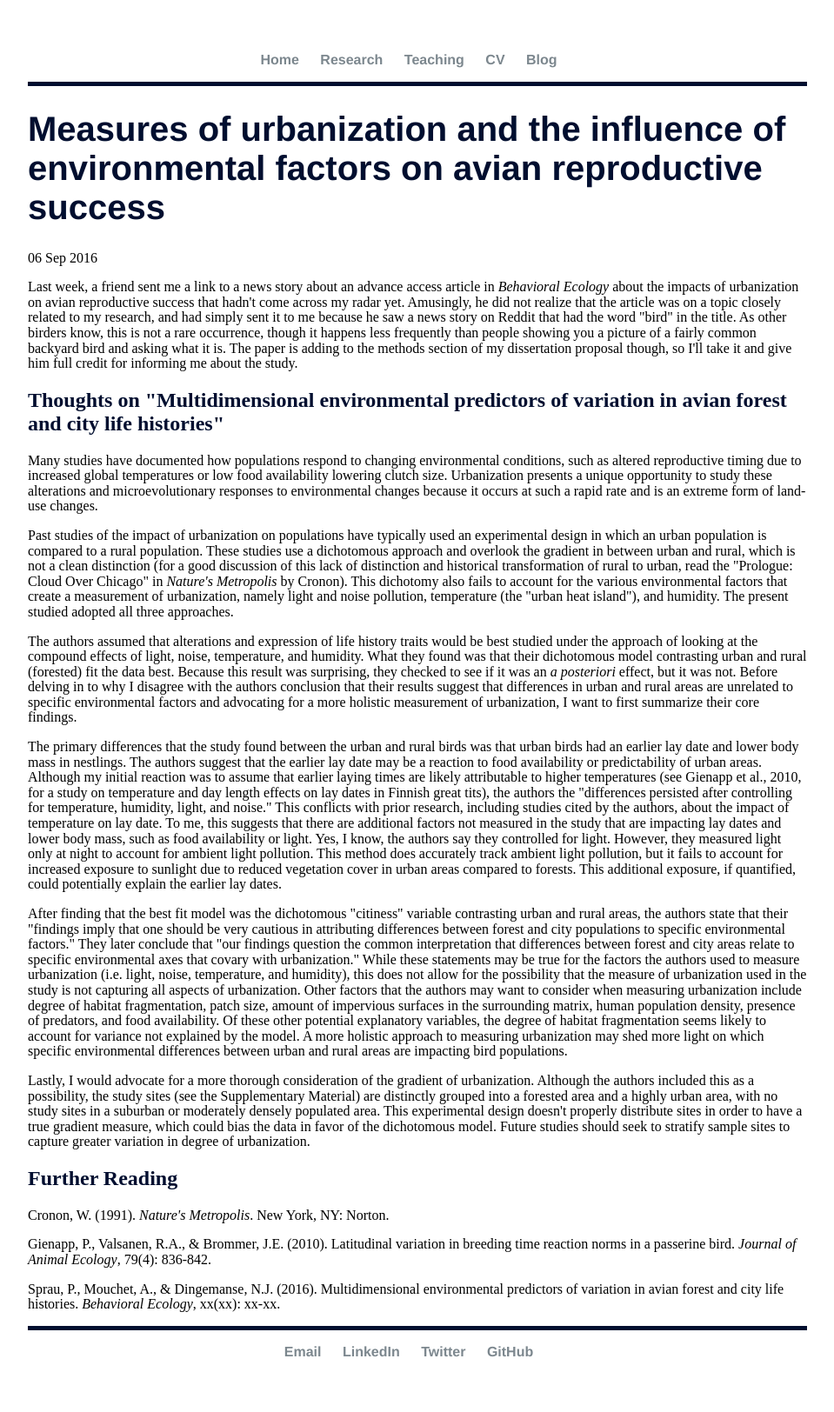
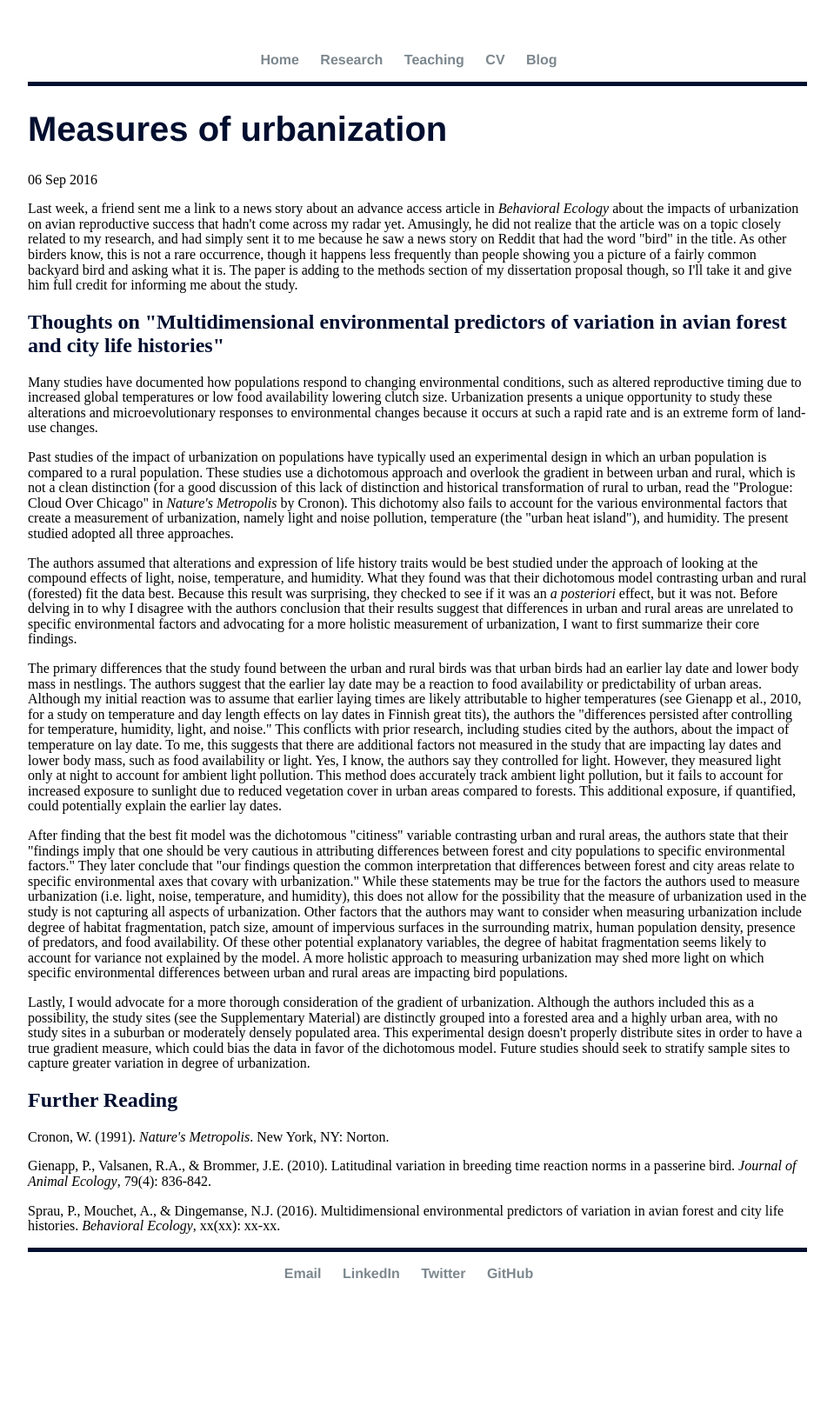
Before and after one commit to elizagrames/elizagrames.github.io, a Jekyll site: the page built from _posts/2016-09-06-measures-of-urbanization.md, in a window 1280 px wide. Shown: the whole page at 87% size, without its empty margins (160-1119 px from the left). Built offline with Jekyll 4.4.1, drawn with Linux system fonts in a browser that asks for light colours; after the commit the page ends 1534 px from its top, so only the background shows below that.

Commit message:
Update 2016-09-06-measures-of-urbanization.md

```diff
--- a/_posts/2016-09-06-measures-of-urbanization.md
+++ b/_posts/2016-09-06-measures-of-urbanization.md
@@ -1,6 +1,6 @@
 ---
 layout: post
-title: "Measures of urbanization and the influence of environmental factors on avian reproductive success"
+title: "Measures of urbanization"
 date: 2016-09-06
 ---
 
```
